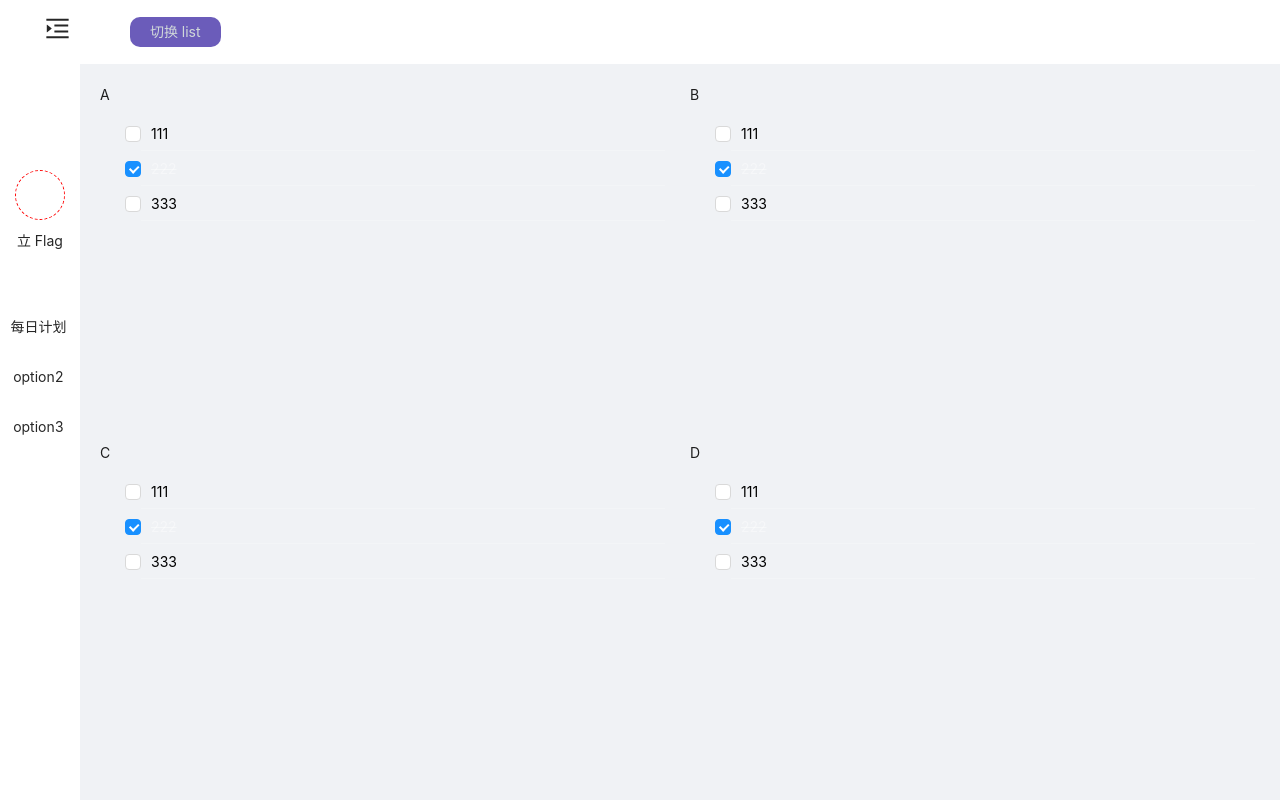
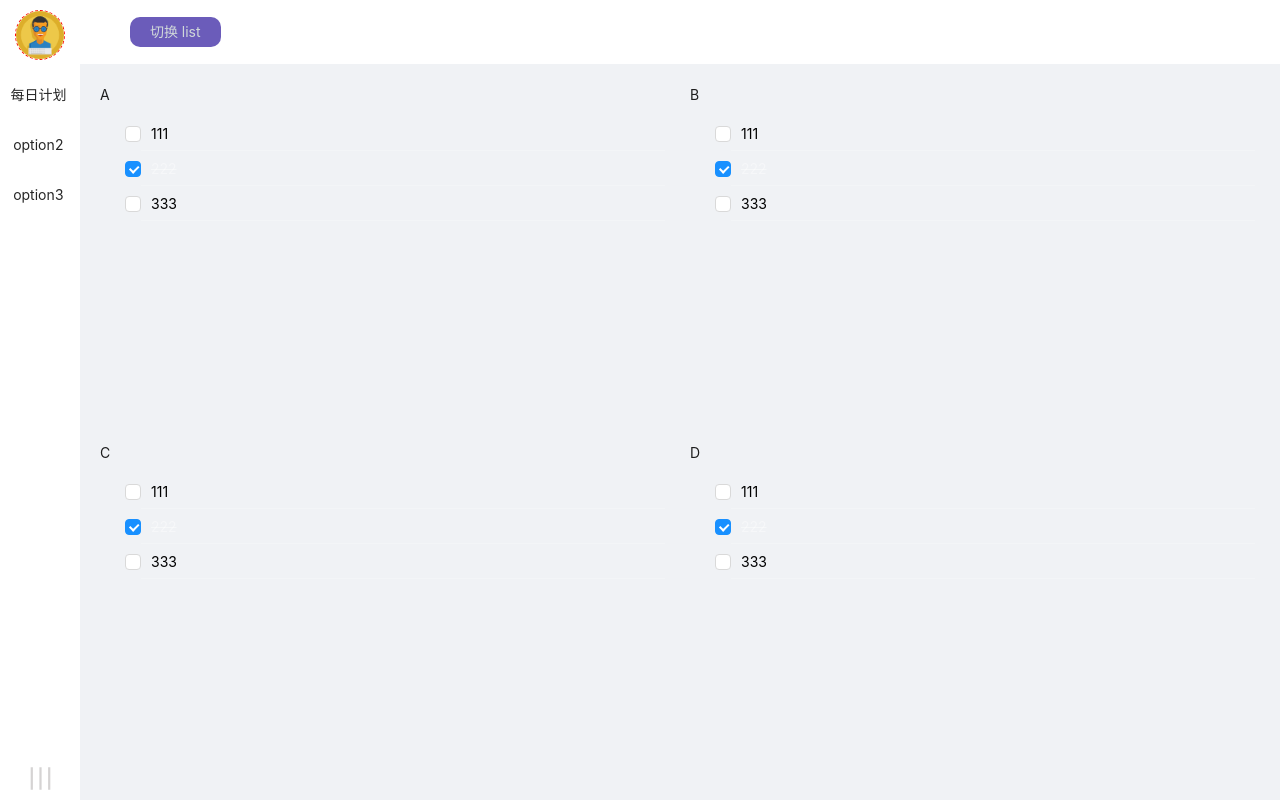
Before and after one commit to guoyanlun08/li-flag, a React (Create React App) app: page / in a window 1280 px wide. Built offline with nearby package versions, Linux system fonts and the light colour scheme.

Commit message:
feat:调整侧边菜单UI样式

```diff
--- a/src/App.tsx
+++ b/src/App.tsx
@@ -21,7 +21,7 @@ function App() {
         <Header style={{ background: 'white' }}>
           <ToolsBar />
         </Header>
-        <Content style={{margin: '10px'}}>
+        <Content className='hiddenScroll' style={{margin: '10px'}}>
           <EveryDay />
         </Content>
       </Layout>
--- a/src/styles/index.scss
+++ b/src/styles/index.scss
@@ -19,3 +19,12 @@ body,
   width: 100%;
   height: 100%;
 }
+
+.hiddenScroll {
+  overflow-y: auto;
+  scrollbar-width: none; /* firefox */
+  -ms-overflow-style: none; /* IE 10+ */
+  &::-webkit-scrollbar{
+    display: none; /* chrome,safari*/
+  }
+}
--- a/src/views/SiderMenu/Styles.ts
+++ b/src/views/SiderMenu/Styles.ts
@@ -9,36 +9,63 @@ export const SiderMenuContainer = styled.div`
   background-color:white;
   display: flex;
   flex-direction: column;
+  .side-footer {
+    width: 100%;
+    height: 50px;
+    padding: 10px 0;
+    color: #bfbcbca8;
+    text-align: center;
+    font-size: 25px;
+  }
 `;
 
-export const Header = styled.div`
-  height: 50px;
-  text-align: right;
+export const Header = styled.div<{ fold:boolean}>`
+  height: 54px;
+  text-align: center;
   padding: 10px;
   font-size: 25px;
+  display: ${(props) => props.fold ? 'block': 'none'};
 `;
 
 export const MenuBox = styled.div`
-  margin: 120px 0 0;
+  margin: 10px 0 0;
   flex: 1;
+  overflow-y: scroll;
+  overflow-x: hidden;
+  scrollbar-width: none; /* firefox */
+  -ms-overflow-style: none; /* IE 10+ */
+  &::-webkit-scrollbar{
+    display: none;
+  }
 `;
 
-export const Info = styled.div`
+export const Info = styled.div<{ fold: boolean }>`
   display: flex;
   flex-direction: column;
   align-items: center;
+  transition: all .3 ease-in-out;
   .info-avatar {
-    width: 50px;
-    height: 50px;
+    width: ${(props) => props.fold ? '100px': '50px'};
+    height: ${(props) => props.fold ? '100px': '50px'};
     border: 1px dashed red;
     border-radius: 50%;
+    transition-property: width height;
+    transition-duration: .3s;
+    transition-timing-function: ease-in-out;
+    img{
+      width: 100%;
+      height: 100%;
+    }
   }
   .info-name {
     margin-top: 10px;
+    color: ${mainColor.mainGray};
+    display: ${(props) => props.fold ? 'block': 'none'};
   }
 `;
+
 export const OptionsBar = styled.div`
-  margin-top: 50px;
+  margin-top: 10px;
   text-align: center;
   > div {
     height: 50px;
@@ -48,6 +75,8 @@ export const OptionsBar = styled.div`
     cursor: pointer;
     &:hover{
       border-left: 2px solid ${mainColor.activeTab};
+      color: ${mainColor.activeTab};
+      font-weight: bold;
 
     }
   }
--- a/src/views/SiderMenu/index.tsx
+++ b/src/views/SiderMenu/index.tsx
@@ -1,5 +1,5 @@
 import React, { useState } from 'react';
-import { MenuFoldOutlined, MenuUnfoldOutlined } from '@ant-design/icons';
+import { MenuOutlined } from '@ant-design/icons';
 
 import { SiderMenuContainer, Header, MenuBox, Info, OptionsBar } from './Styles';
 
@@ -12,12 +12,15 @@ export function SiderMenu(props: any) {
   };
   return (
     <SiderMenuContainer>
-      <Header>{colpased ? <MenuFoldOutlined onClick={() => triggle()} /> : <MenuUnfoldOutlined onClick={() => triggle()} />}</Header>
-
+      <Header fold={colpased}>
+        <span style={{fontFamily: 'fantasy'}}>FLAG</span>
+      </Header>
       <MenuBox>
-        <Info>
-          <div className="info-avatar"></div>
-          <div className="info-name">立 Flag</div>
+        <Info fold={colpased}>
+          <div className="info-avatar">
+            <img src={require('../../assets/imgs/1_user5.png')} alt="" />
+          </div>
+          <div className="info-name">FlagUser</div>
         </Info>
         <OptionsBar>
           <div><span>每日计划</span></div>
@@ -25,6 +28,9 @@ export function SiderMenu(props: any) {
           <div><span>option3</span></div>
         </OptionsBar>
       </MenuBox>
+      <div className='side-footer'>
+        {colpased? <MenuOutlined onClick={() => triggle()}/>: <MenuOutlined rotate={90} onClick={() => triggle()}/>}
+      </div>
     </SiderMenuContainer>
   );
 }
```
Also changed, not shown: src/assets/imgs/1_user5.png (added).
